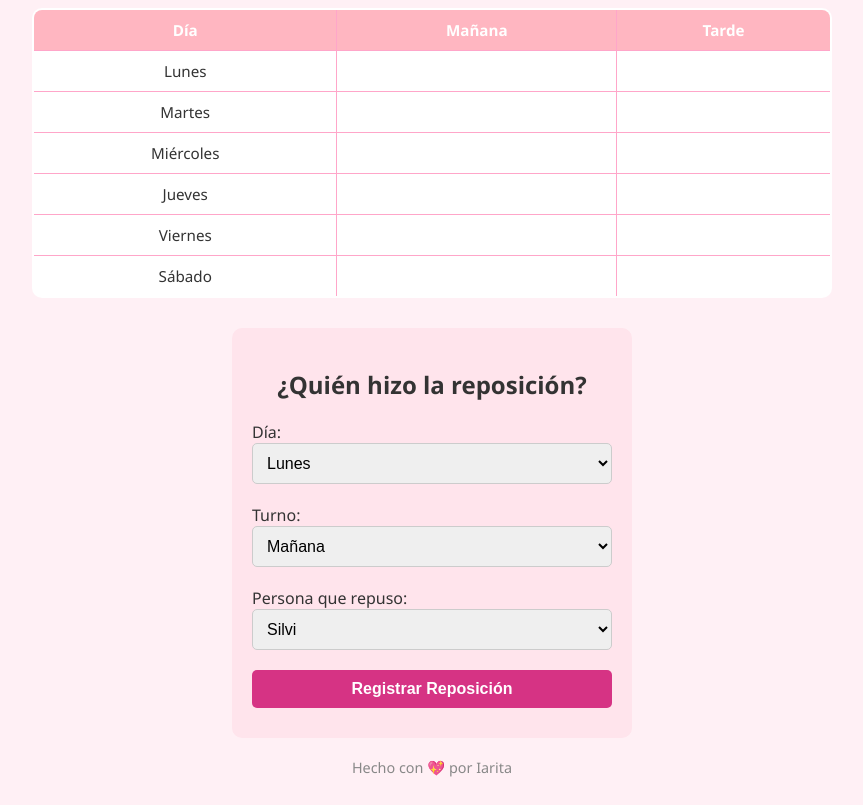
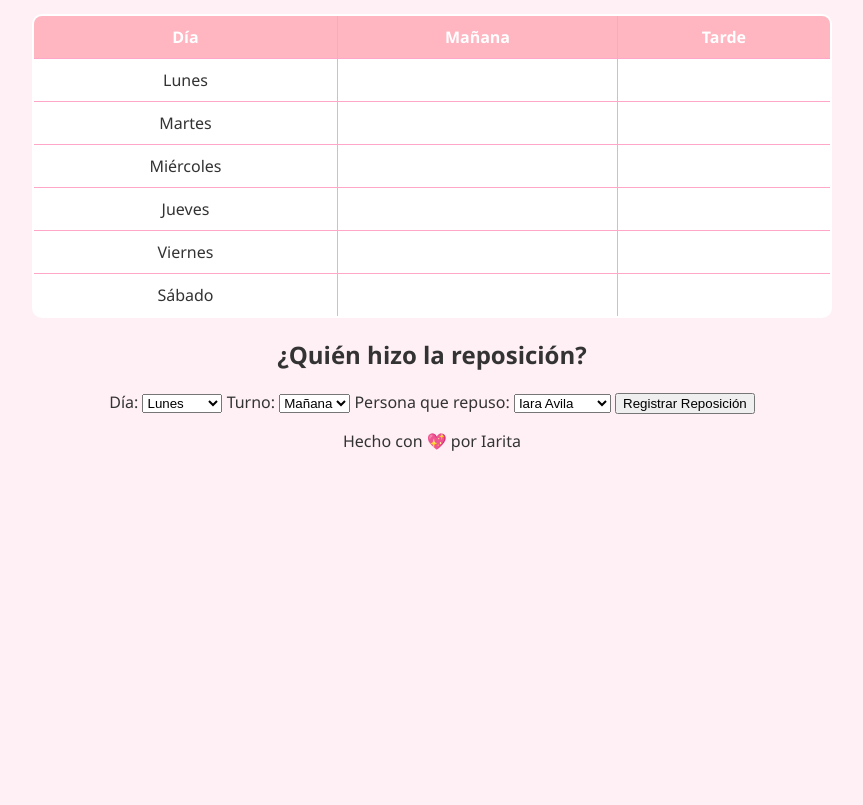
Before and after one commit to IaraAvilaLopez/horarios-tm-rcia1, a plain HTML site: page index.html in a window 1280 px wide. Shown: the part 108-913 px from the top of the page, without its empty margins (208-1071 px from the left). After the commit the page ends 800 px from the top, so only its background shows below. Drawn offline with Linux system fonts and the light colour scheme.

Commit message:
index.html

```diff
--- a/index.html
+++ b/index.html
@@ -1,113 +1,17 @@
+
 <!DOCTYPE html>
 <html lang="es">
 <head>
-  <meta charset="UTF-8">
-  <meta name="viewport" content="width=device-width, initial-scale=1.0">
+  <meta charset="UTF-8" />
+  <meta name="viewport" content="width=device-width, initial-scale=1.0"/>
   <title>Horarios TM RCIA 1 ❤️</title>
   <link rel="stylesheet" href="style.css">
-  <style>
-    body {
-      font-family: 'Segoe UI', sans-serif;
-      background-color: #fff0f5;
-      color: #333;
-      padding: 20px;
-      text-align: center;
-    }
-
-    h1 {
-      color: #d63384;
-      margin-bottom: 30px;
-      font-size: 1.8em;
-    }
-
-    table {
-      margin: 0 auto;
-      border-collapse: collapse;
-      width: 100%;
-      max-width: 800px;
-      background-color: white;
-      border: 2px solid #d63384;
-      border-radius: 10px;
-      overflow: hidden;
-      font-size: 0.95em;
-    }
-
-    th, td {
-      border: 1px solid #ffa6c9;
-      padding: 10px;
-      text-align: center;
-    }
-
-    th {
-      background-color: #ffb6c1;
-      color: white;
-    }
-
-    .formulario-repo {
-      margin-top: 30px;
-      padding: 20px;
-      background-color: #ffe4ec;
-      border-radius: 10px;
-      display: inline-block;
-      width: 100%;
-      max-width: 400px;
-      box-sizing: border-box;
-    }
-
-    .formulario-repo label {
-      display: block;
-      margin: 10px 0;
-      text-align: left;
-    }
-
-    .formulario-repo select,
-    .formulario-repo button {
-      width: 100%;
-      padding: 10px;
-      font-size: 1em;
-      margin-bottom: 10px;
-      border-radius: 5px;
-      border: 1px solid #ccc;
-    }
-
-    .formulario-repo button {
-      background-color: #d63384;
-      color: white;
-      border: none;
-      font-weight: bold;
-      cursor: pointer;
-    }
-
-    .formulario-repo button:hover {
-      background-color: #b92d6d;
-    }
-
-    .footer {
-      margin-top: 20px;
-      font-size: 0.9em;
-      color: #888;
-    }
-
-    @media (max-width: 600px) {
-      th, td {
-        font-size: 0.85em;
-        padding: 6px;
-      }
-
-      h1 {
-        font-size: 1.4em;
-      }
-
-      .formulario-repo {
-        padding: 15px;
-      }
-    }
-  </style>
 </head>
 <body>
   <h1>Horarios TM RCIA 1 ❤️</h1>
 
-  <table id="tabla-reposiciones">
+  <!-- Tabla de horarios -->
+  <table id="tabla-horarios">
     <thead>
       <tr>
         <th>Día</th>
@@ -116,18 +20,43 @@
       </tr>
     </thead>
     <tbody>
-      <tr><td>Lunes</td><td id="Lunes-mañana"></td><td id="Lunes-tarde"></td></tr>
-      <tr><td>Martes</td><td id="Martes-mañana"></td><td id="Martes-tarde"></td></tr>
-      <tr><td>Miércoles</td><td id="Miércoles-mañana"></td><td id="Miércoles-tarde"></td></tr>
-      <tr><td>Jueves</td><td id="Jueves-mañana"></td><td id="Jueves-tarde"></td></tr>
-      <tr><td>Viernes</td><td id="Viernes-mañana"></td><td id="Viernes-tarde"></td></tr>
-      <tr><td>Sábado</td><td id="Sábado-mañana"></td><td id="Sábado-tarde"></td></tr>
+      <tr>
+        <td data-label="Día">Lunes</td>
+        <td id="Lunes-mañana" data-label="Mañana"></td>
+        <td id="Lunes-tarde" data-label="Tarde"></td>
+      </tr>
+      <tr>
+        <td data-label="Día">Martes</td>
+        <td id="Martes-mañana" data-label="Mañana"></td>
+        <td id="Martes-tarde" data-label="Tarde"></td>
+      </tr>
+      <tr>
+        <td data-label="Día">Miércoles</td>
+        <td id="Miércoles-mañana" data-label="Mañana"></td>
+        <td id="Miércoles-tarde" data-label="Tarde"></td>
+      </tr>
+      <tr>
+        <td data-label="Día">Jueves</td>
+        <td id="Jueves-mañana" data-label="Mañana"></td>
+        <td id="Jueves-tarde" data-label="Tarde"></td>
+      </tr>
+      <tr>
+        <td data-label="Día">Viernes</td>
+        <td id="Viernes-mañana" data-label="Mañana"></td>
+        <td id="Viernes-tarde" data-label="Tarde"></td>
+      </tr>
+      <tr>
+        <td data-label="Día">Sábado</td>
+        <td id="Sábado-mañana" data-label="Mañana"></td>
+        <td id="Sábado-tarde" data-label="Tarde"></td>
+      </tr>
     </tbody>
   </table>
 
-  <div class="formulario-repo">
+  <!-- Formulario de reposición -->
+  <div class="reposición-form">
     <h2>¿Quién hizo la reposición?</h2>
-    <label>Día:
+    <label for="dia">Día:</label>
     <select id="dia">
       <option>Lunes</option>
       <option>Martes</option>
@@ -136,43 +65,40 @@
       <option>Viernes</option>
       <option>Sábado</option>
     </select>
-    </label>
 
-    <label>Turno:
+    <label for="turno">Turno:</label>
     <select id="turno">
       <option>Mañana</option>
       <option>Tarde</option>
     </select>
-    </label>
 
-    <label>Persona que repuso:
+    <label for="persona">Persona que repuso:</label>
     <select id="persona">
+      <option>Iara Avila</option>
+      <option>Carla</option>
       <option>Silvi</option>
-        <option>Carla</option>
+      <option>Iara Romero</option>
       <option>Maga</option>
-        <option>Iara Romero</option>
-        <option>Iara Avila</option>
     </select>
-    </label>
 
     <button onclick="registrarReposicion()">Registrar Reposición</button>
   </div>
 
-  <div class="footer">Hecho con 💖 por Iarita</div>
+  <p style="text-align: center;">Hecho con 💖 por Iarita</p>
 
   <script>
     function registrarReposicion() {
       const dia = document.getElementById("dia").value;
       const turno = document.getElementById("turno").value.toLowerCase();
       const persona = document.getElementById("persona").value;
+
       const celdaId = `${dia}-${turno}`;
       const celda = document.getElementById(celdaId);
 
       if (celda) {
-        celda.innerText = `Reposición por: ${persona}`;
-        alert(`Reposición registrada: ${dia} - ${turno} por ${persona}`);
+        celda.textContent = persona;
       } else {
-        alert("No se encontró la celda para ese día y turno.");
+        alert("No se pudo encontrar la celda.");
       }
     }
   </script>
```
Lines whose indentation alone changed are shown as unchanged.
